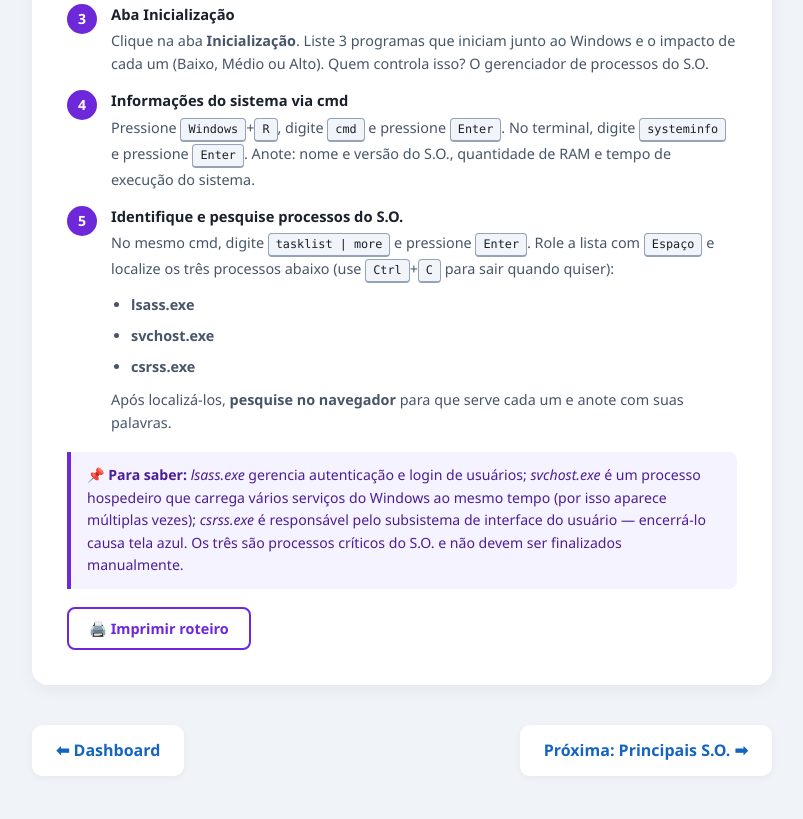
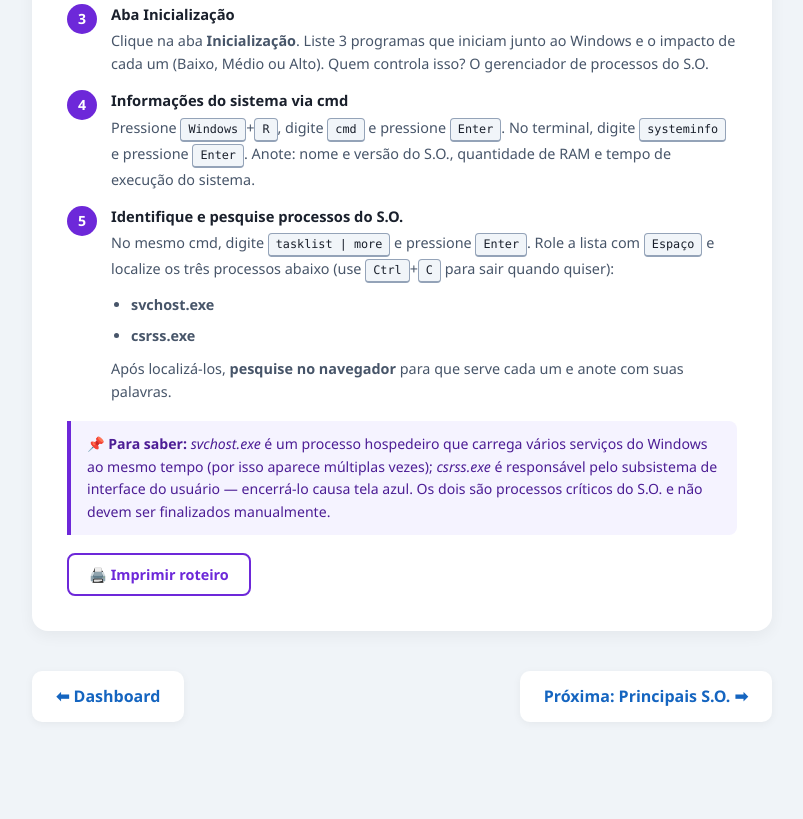
Before and after one commit to cesarazevedo/infodigitais, a plain HTML site: page uni1-01-fundamentos-so.html in a window 1280 px wide. Shown: the part 5554-6373 px from the top of the page, without its empty margins (238-1041 px from the left). Drawn offline with Linux system fonts and the light colour scheme.

Commit message:
Passo 5: remove lsass.exe, mantém svchost e csrss

```diff
--- a/uni1-01-fundamentos-so.html
+++ b/uni1-01-fundamentos-so.html
@@ -558,7 +558,6 @@
                         <div class="step-desc">
                             No mesmo cmd, digite <kbd>tasklist | more</kbd> e pressione <kbd>Enter</kbd>. Role a lista com <kbd>Espa&ccedil;o</kbd> e localize os tr&ecirc;s processos abaixo (use <kbd>Ctrl</kbd>+<kbd>C</kbd> para sair quando quiser):
                             <ul style="margin:10px 0 10px 20px;">
-                                <li><strong>lsass.exe</strong></li>
                                 <li><strong>svchost.exe</strong></li>
                                 <li><strong>csrss.exe</strong></li>
                             </ul>
@@ -569,7 +568,7 @@
             </div>
 
             <div class="prat-observe">
-                <strong>&#x1F4CC; Para saber:</strong> <em>lsass.exe</em> gerencia autentica&ccedil;&atilde;o e login de usu&aacute;rios; <em>svchost.exe</em> &eacute; um processo hospedeiro que carrega v&aacute;rios servi&ccedil;os do Windows ao mesmo tempo (por isso aparece m&uacute;ltiplas vezes); <em>csrss.exe</em> &eacute; respons&aacute;vel pelo subsistema de interface do usu&aacute;rio &mdash; encerrá-lo causa tela azul. Os tr&ecirc;s s&atilde;o processos cr&iacute;ticos do S.O. e n&atilde;o devem ser finalizados manualmente.
+                <strong>&#x1F4CC; Para saber:</strong> <em>svchost.exe</em> &eacute; um processo hospedeiro que carrega v&aacute;rios servi&ccedil;os do Windows ao mesmo tempo (por isso aparece m&uacute;ltiplas vezes); <em>csrss.exe</em> &eacute; respons&aacute;vel pelo subsistema de interface do usu&aacute;rio &mdash; encerr&aacute;-lo causa tela azul. Os dois s&atilde;o processos cr&iacute;ticos do S.O. e n&atilde;o devem ser finalizados manualmente.
             </div>
 
             <div class="ex-actions">
```
